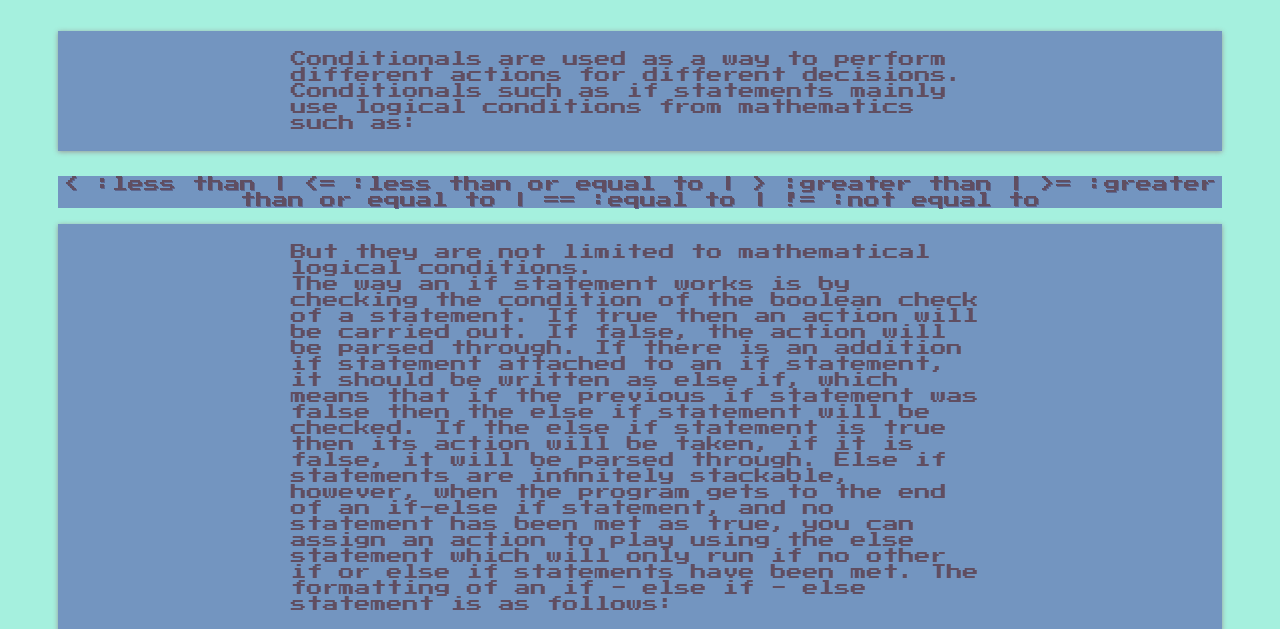
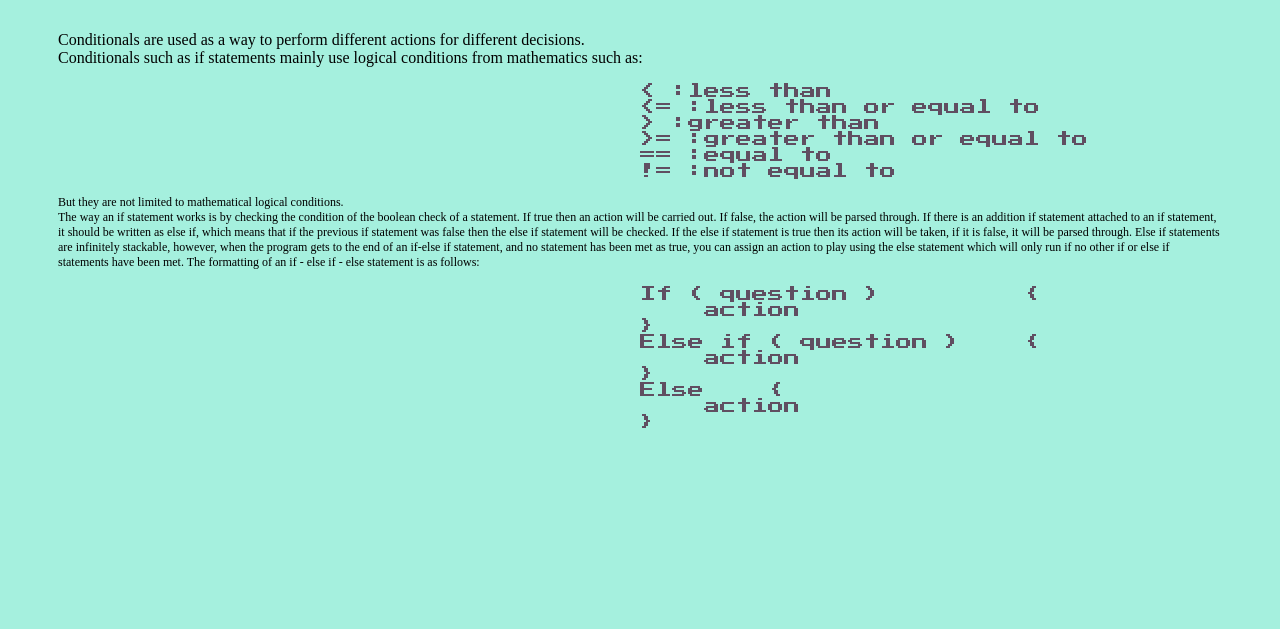
Before and after one commit to Plu3d/MegaSoft, a plain HTML site: page infoConditionals.html in a window 1280 px wide. Shown: the part 173-802 px from the top of the page. Drawn offline with Linux system fonts and the light colour scheme.

Commit message:
Update infoConditionals.html

```diff
--- a/infoConditionals.html
+++ b/infoConditionals.html
@@ -15,7 +15,7 @@
         </div>
 
         <div>
-        <p class="textBox">
+        <p class="textBox3">
             Conditionals are used as a way to perform different actions for different decisions.<br>
 Conditionals such as if statements  mainly use logical conditions from mathematics such as:<br>
         </p>
@@ -24,18 +24,18 @@ Conditionals such as if statements  mainly use logical conditions from mathemati
 
 
 <div>
-    <P class="list" style="background-color: #7395c0;">
-< :less than    |
-<= :less than or equal to    |
-> :greater than    |
->= :greater than or equal to    |
-== :equal to    |
-!= :not equal to<br>
-</P>
+    <pre class="listLeft">
+< :less than
+<= :less than or equal to
+> :greater than
+>= :greater than or equal to
+== :equal to
+!= :not equal to
+</pre>
 </div>
 
 <div>
-    <P class="textBox">
+    <P class="textBox3" style="font-size: 12px;">
 But they are not limited to mathematical logical conditions.<br>The way an if statement works is by checking the condition of the boolean check of a statement. If true then an action will be carried out. If false, the action will be parsed through. If there is an addition if statement attached to an if statement, it should be written as else if, which means that if the previous if statement was false then the else if statement will be checked. If the else if statement is true then its action will be taken, if it is false, it will be parsed through. Else if statements are infinitely  stackable, however, when the program gets to the end of an if-else if statement, and no statement has been met as true, you can assign an action to play using the else statement which will only run if no other if or else if statements have been met. The formatting of an if - else if - else statement is as follows:
 </P>
 </div>
```
